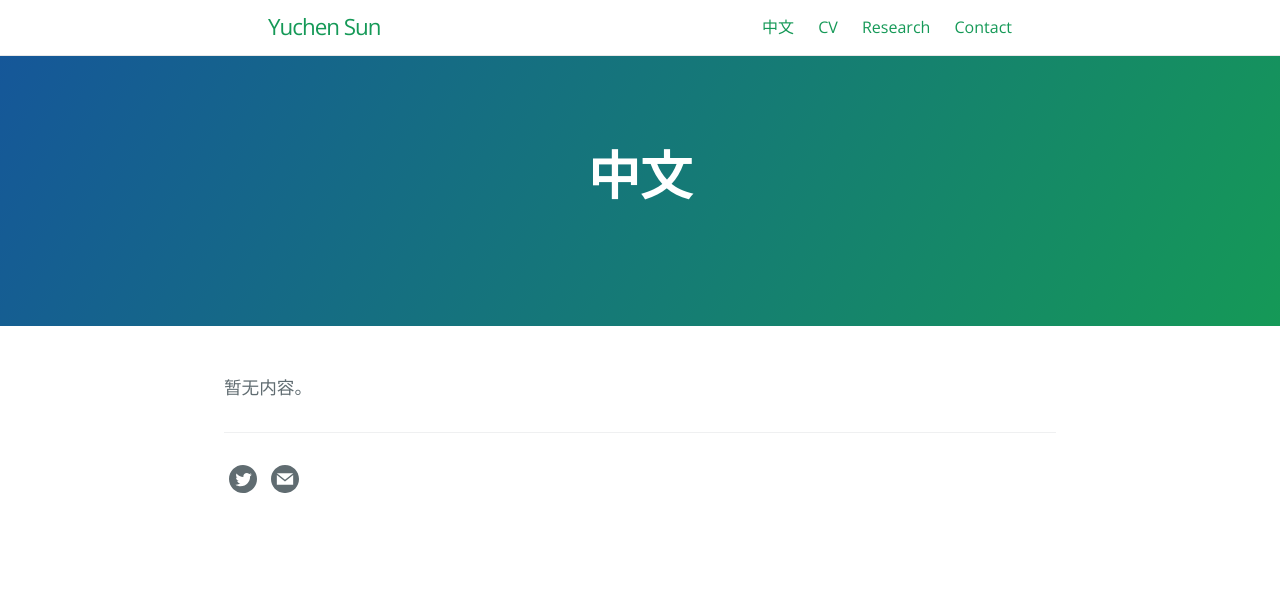
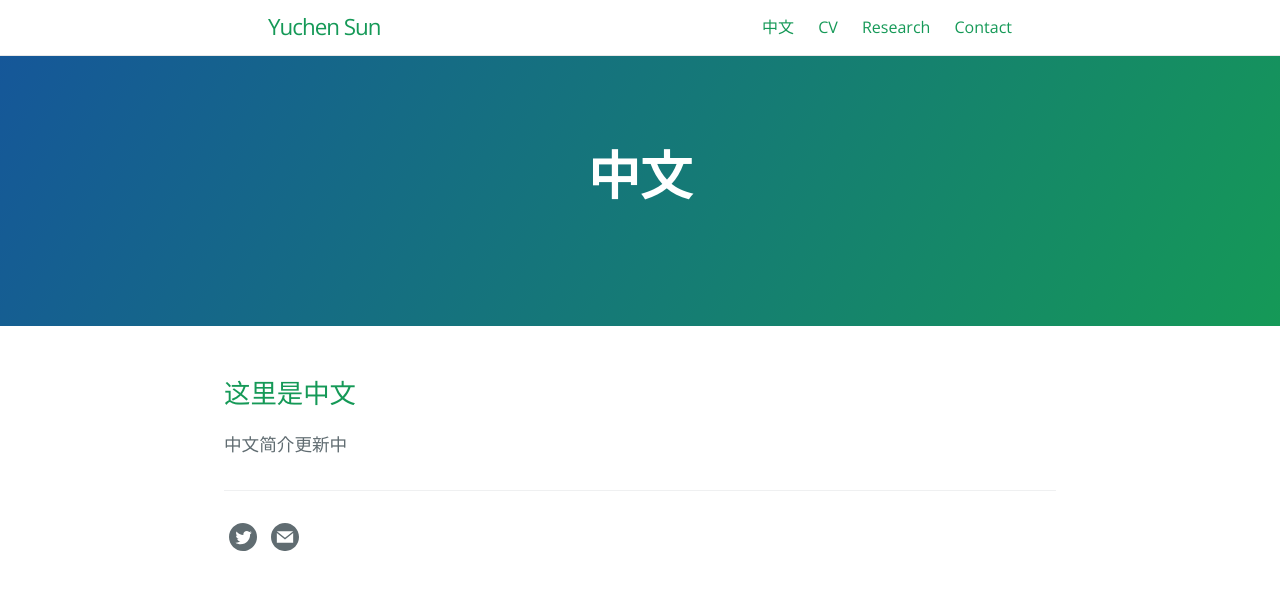
Before and after one commit to sonyuushin/sonyuushin.github.io, a Jekyll site: the page built from zhongwen.md, in a window 1280 px wide. Shown: the top 590 px of the page. Built offline with Jekyll 4.4.1, drawn with Linux system fonts in a browser that asks for light colours.

Commit message:
Update zhongwen.md

```diff
--- a/zhongwen.md
+++ b/zhongwen.md
@@ -7,4 +7,6 @@ ref: zhongwen
 order: 3
 ---
 
-暂无内容。
+## 这里是中文
+
+中文简介更新中
```
